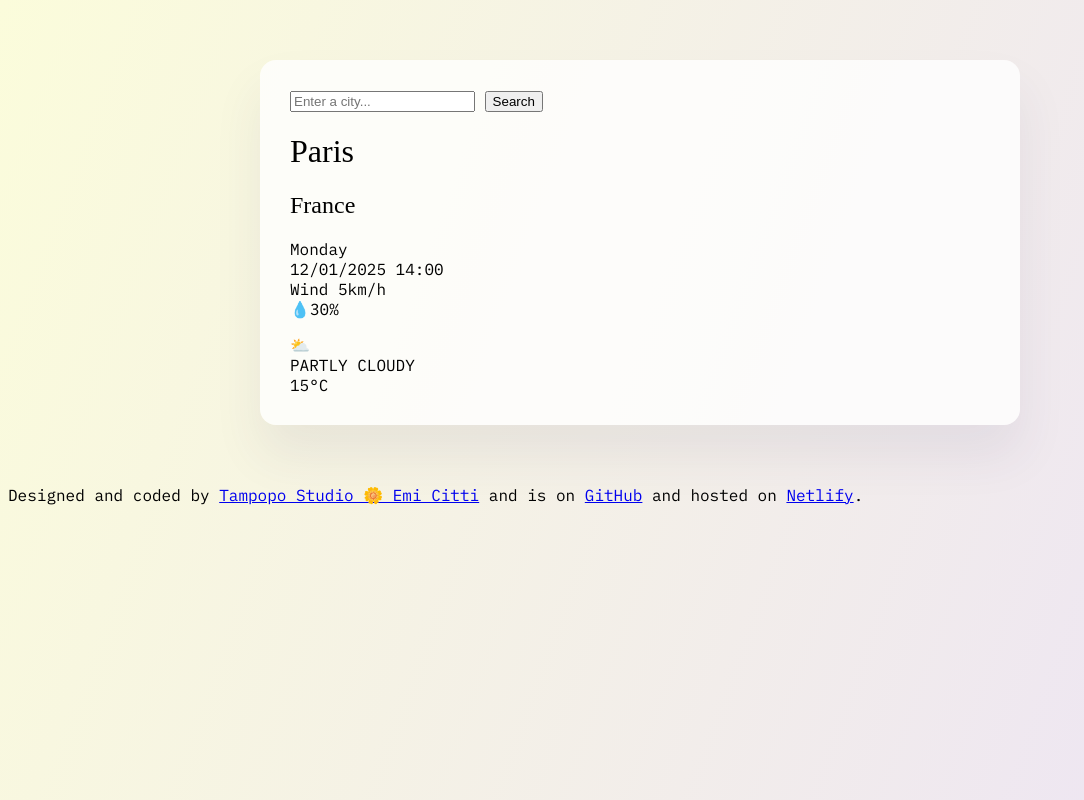
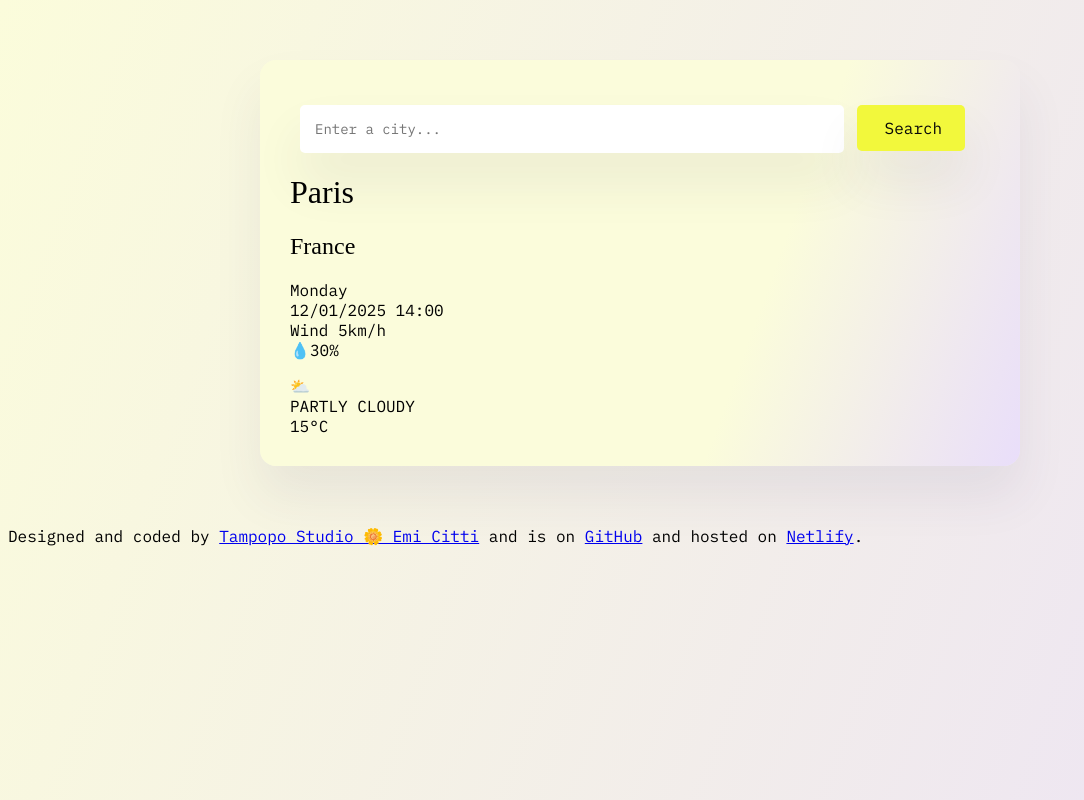
Before and after one commit to tampopo-studio/tampopo-studio-weather-app, a plain HTML site: page index.html in a window 1280 px wide. Shown: the top 800 px of the page, without its empty margins (0-1084 px from the left). Drawn offline with Linux system fonts and the light colour scheme; a script that the page names is missing; a web font is replaced by a local one.

Commit message:
Added styling to header and form

```diff
--- a/index.html
+++ b/index.html
@@ -15,9 +15,14 @@
   <body>
     <div class="city-search-weather">
       <header>
-        <form>
-          <input type="search" placeholder="Enter a city..." required />
-          <input type="submit" value="Search" />
+        <form class="search-engine">
+          <input
+            type="search"
+            placeholder="Enter a city..."
+            required
+            class="text-field"
+          />
+          <input type="submit" value="Search" class="submit-button" />
         </form>
       </header>
 
--- a/src/style.css
+++ b/src/style.css
@@ -20,10 +20,40 @@ h2 {
 }
 
 .city-search-weather {
-  background-color: rgb(255, 255, 255, 0.8);
+  background: linear-gradient(
+    -70deg,
+    rgb(233, 222, 250) 0%,
+    rgb(251, 252, 219) 35%
+  );
   max-width: 700px;
   margin: 60px auto;
   padding: 30px;
   box-shadow: 0 30px 50px rgba(65, 50, 100, 0.08);
   border-radius: 16px;
 }
+
+header {
+  margin: 15px 10px;
+}
+.text-field {
+  background-color: #ffffff;
+  border: none;
+  border-radius: 5px;
+  width: 80%;
+  padding: 15px;
+  font-family: "IBM Plex Mono", monospace;
+  font-size: 14px;
+  box-shadow: 0 30px 50px rgba(65, 50, 100, 0.08);
+}
+.submit-button {
+  background-color: #f2f83c;
+  border: none;
+  border-radius: 5px;
+  width: 16%;
+  padding: 13px 28px;
+  font-family: "IBM Plex Mono", monospace;
+  color: #080808;
+  font-size: 16px;
+  box-shadow: 0 30px 50px rgba(65, 50, 100, 0.08);
+  margin-left: 3px;
+}
```
